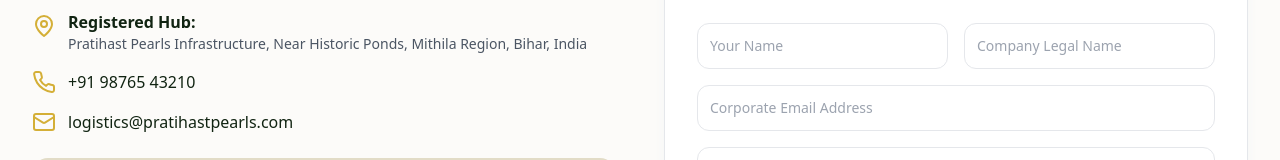
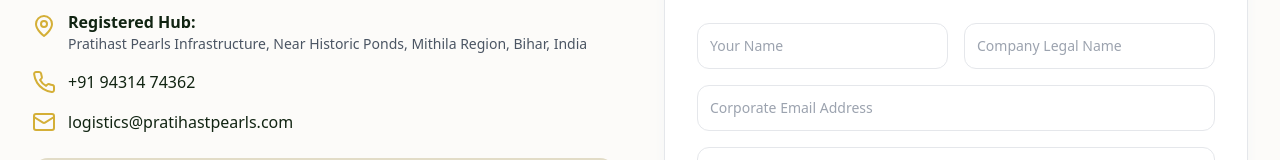
Before and after one commit to Vijayendra47/pratihast-pearls, a Next.js app: page /contact in a window 1280 px wide. Shown: the part 251-411 px from the top of the page. Built offline with nearby package versions, Linux system fonts and the light colour scheme; grey boxes are pictures that could not be loaded.

Commit message:
Update page.tsx

```diff
--- a/src/app/contact/page.tsx
+++ b/src/app/contact/page.tsx
@@ -28,7 +28,7 @@
 
           <div className="space-y-4 text-makhanaGreen-900 font-medium">
             <div className="flex items-start space-x-3"><MapPin className="text-gold-500 mt-1 flex-shrink-0" /><div><strong>Registered Hub:</strong><p className="text-sm text-gray-600">Pratihast Pearls Infrastructure, Near Historic Ponds, Mithila Region, Bihar, India</p></div></div>
-            <div className="flex items-center space-x-3"><Phone className="text-gold-500" /><span>+91 98765 43210</span></div>
+            <div className="flex items-center space-x-3"><Phone className="text-gold-500" /><span>+91 94314 74362</span></div>
             <div className="flex items-center space-x-3"><Mail className="text-gold-500" /><span>logistics@pratihastpearls.com</span></div>
           </div>
 
```
